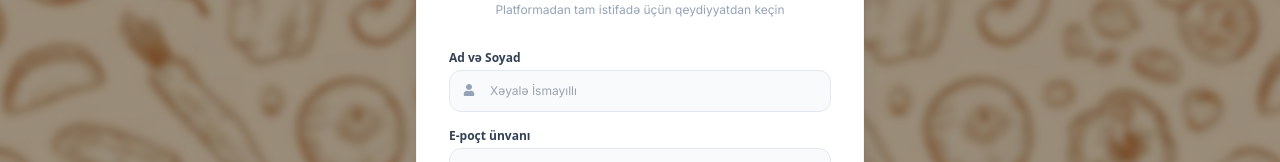
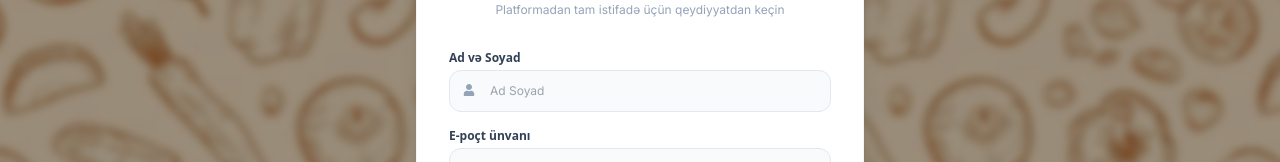
Before and after one commit to Hilinit/IngreDish-Div-final-project, a React (Vite) app: page /login in a window 1280 px wide. Both pictures are taken after a click on the button "Qeydiyyat". Shown: the part 255-417 px from the top of the page. Built offline with nearby package versions, Linux system fonts and the light colour scheme; no server answers.

Commit message:
fixed code

```diff
--- a/src/pages/Auth/Auth.jsx
+++ b/src/pages/Auth/Auth.jsx
@@ -32,7 +32,7 @@ const Auth = () => {
             <div>
               <label className="block text-xs font-semibold text-slate-700 dark:text-gray-300 mb-1">Ad və Soyad</label>
               <div className="relative">
-                <input type="text" name="name" value={formData.name} onChange={handleChange} placeholder="Xəyalə İsmayıllı" className={`w-full bg-slate-50 dark:bg-neutral-800 text-slate-900 dark:text-white border rounded-xl px-4 py-3 pl-10 text-xs focus:outline-none transition
+                <input type="text" name="name" value={formData.name} onChange={handleChange} placeholder="Ad Soyad" className={`w-full bg-slate-50 dark:bg-neutral-800 text-slate-900 dark:text-white border rounded-xl px-4 py-3 pl-10 text-xs focus:outline-none transition
                   ${ errors.name ? "border-red-500" : "border-slate-200 dark:border-neutral-700 focus:border-[#C2410C] dark:focus:border-orange-500"}`} />
                 <FaUser className="absolute left-3.5 top-3.5 text-slate-400 dark:text-gray-500 text-xs" />
               </div>
```
